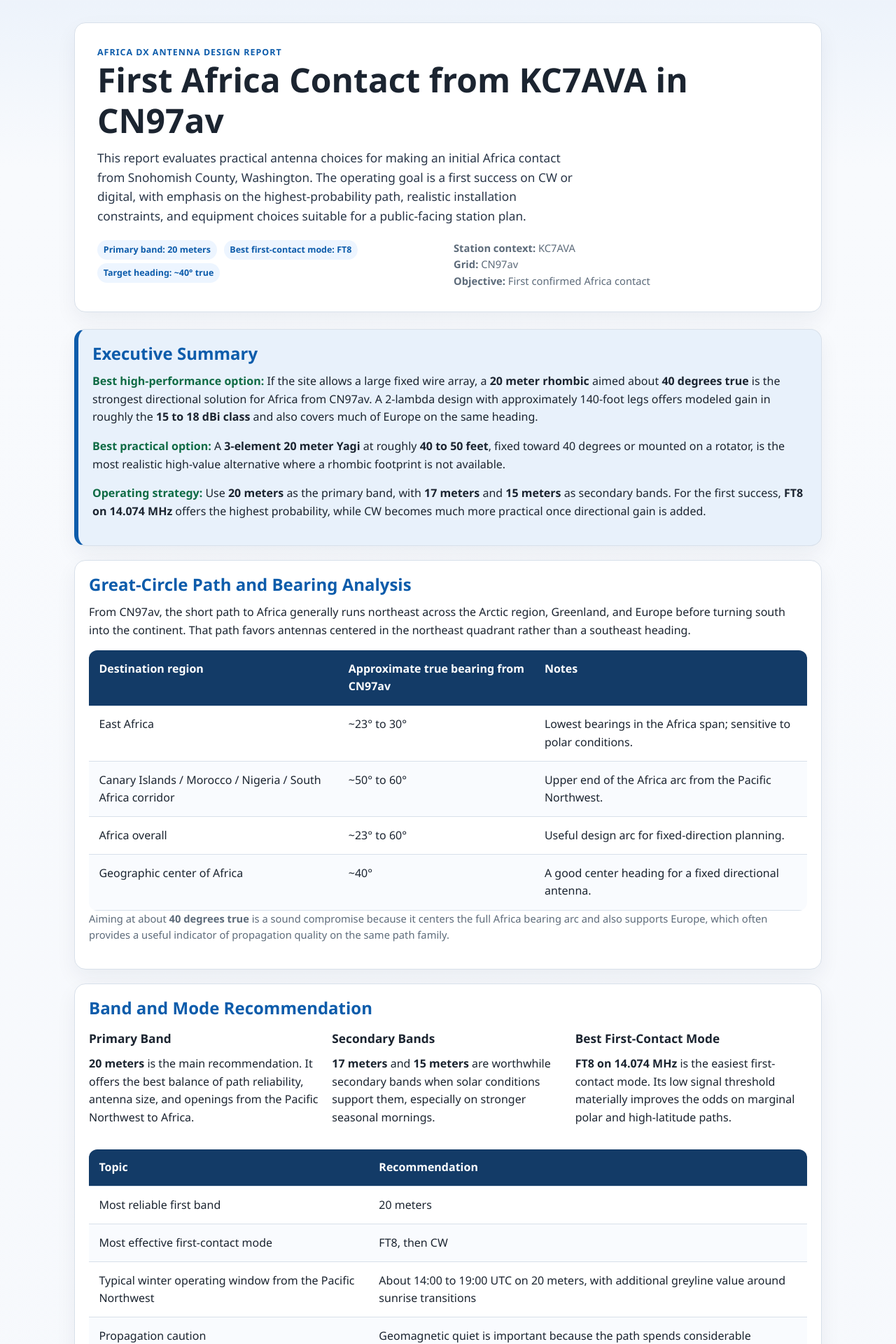
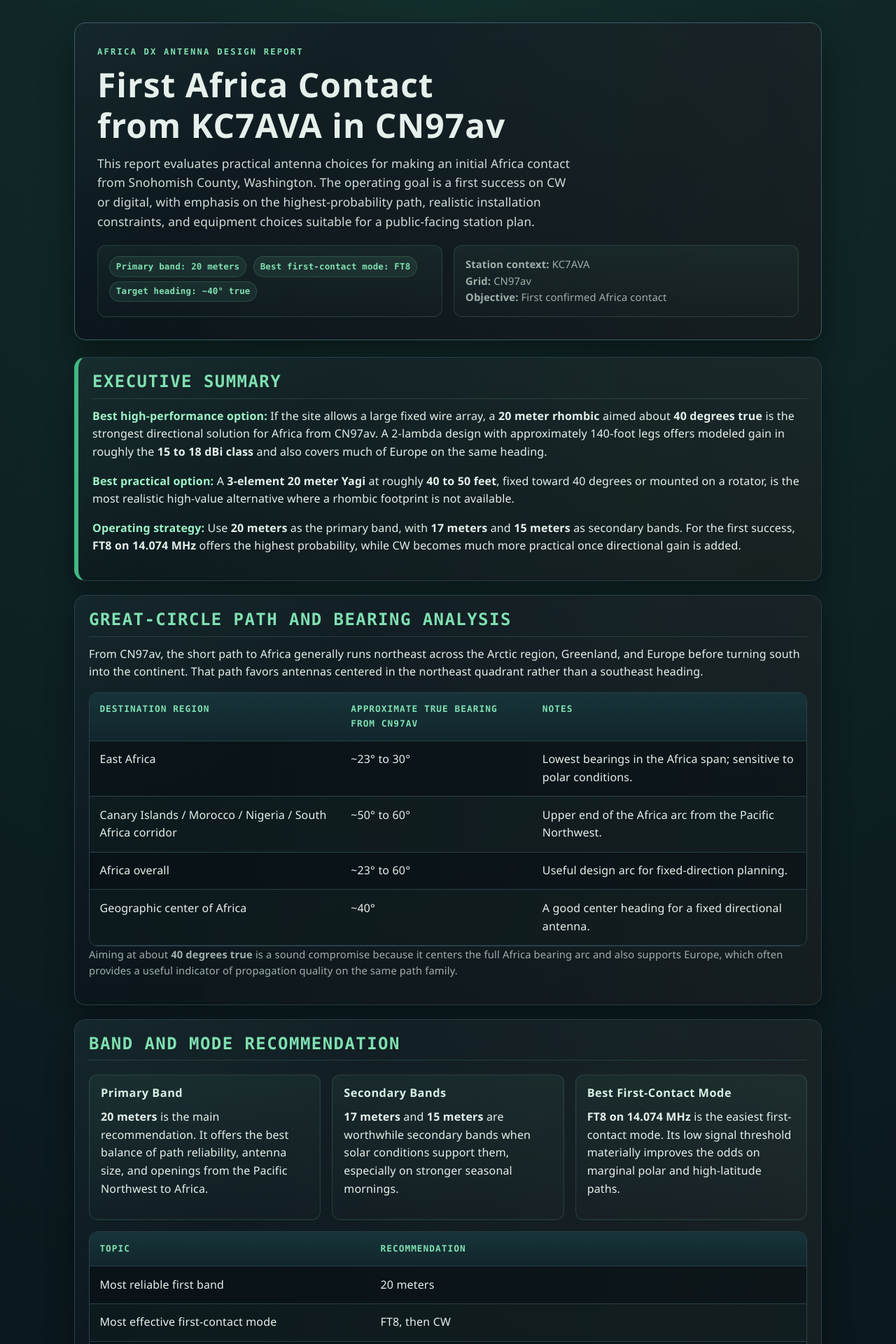
Before and after one commit to Treit/treit.github.io, a Jekyll site: the page misc/radio/africa-dx-antenna-report.html, which Jekyll copies as it is, in a window 1280 px wide. Shown: the top 1920 px of the page at 70% size. Built offline with Jekyll 4.4.1, drawn with Linux system fonts in a browser that asks for light colours.

Commit message:
Refresh ham radio report styling

```diff
--- a/misc/radio/africa-dx-antenna-report.html
+++ b/misc/radio/africa-dx-antenna-report.html
@@ -6,54 +6,109 @@
 <title>Africa DX Antenna Design Report | KC7AVA | CN97av</title>
 <style>
   :root {
-    --bg: #f3f6fb;
-    --panel: #ffffff;
-    --ink: #1b2430;
-    --muted: #5d6b7a;
-    --accent: #0d5cab;
-    --accent-soft: #e8f1fb;
-    --line: #d8e0ea;
-    --good: #0f6b45;
-    --warn: #7a4f00;
+    --bg: #061017;
+    --panel: #0c171d;
+    --panel-soft: #101e25;
+    --ink: #e6f0eb;
+    --muted: #9fb0aa;
+    --accent: #7fe0b1;
+    --accent-strong: #42b883;
+    --accent-soft: rgba(127, 224, 177, 0.12);
+    --line: #29404a;
+    --line-strong: #3b5d66;
+    --good: #9ef3c8;
+    --warn: #f4bf75;
+    --shadow: 0 18px 38px rgba(0, 0, 0, 0.34);
   }
   * { box-sizing: border-box; }
   body {
     margin: 0;
-    font-family: "Segoe UI", Arial, sans-serif;
-    background: linear-gradient(180deg, #edf3fb 0%, #f8fafd 240px, #f3f6fb 100%);
+    font-family: "Segoe UI", Tahoma, Arial, sans-serif;
+    background:
+      radial-gradient(circle at top, rgba(66, 184, 131, 0.16) 0%, rgba(66, 184, 131, 0.08) 18%, transparent 42%),
+      linear-gradient(180deg, #0a141b 0%, #061017 100%);
     color: var(--ink);
     line-height: 1.6;
+    letter-spacing: 0.01em;
+    position: relative;
+  }
+  body::before {
+    content: "";
+    position: fixed;
+    inset: 0;
+    pointer-events: none;
+    background:
+      repeating-linear-gradient(0deg, rgba(127, 224, 177, 0.045) 0, rgba(127, 224, 177, 0.045) 1px, transparent 1px, transparent 64px),
+      repeating-linear-gradient(90deg, rgba(127, 224, 177, 0.035) 0, rgba(127, 224, 177, 0.035) 1px, transparent 1px, transparent 64px);
+    opacity: 0.32;
   }
   .page {
     max-width: 1100px;
     margin: 0 auto;
     padding: 2rem 1rem 3rem;
+    position: relative;
+    z-index: 1;
   }
   .hero, .card, .callout, footer {
-    background: var(--panel);
+    position: relative;
+    overflow: hidden;
+    background: linear-gradient(180deg, rgba(16, 30, 37, 0.98) 0%, rgba(12, 23, 29, 0.98) 100%);
     border: 1px solid var(--line);
     border-radius: 16px;
-    box-shadow: 0 12px 30px rgba(16, 38, 66, 0.06);
+    box-shadow: var(--shadow);
+  }
+  .hero::before, .card::before, .callout::before, footer::before {
+    content: "";
+    position: absolute;
+    inset: 0;
+    pointer-events: none;
+    background:
+      linear-gradient(135deg, rgba(127, 224, 177, 0.1) 0%, transparent 28%),
+      linear-gradient(90deg, transparent 0%, rgba(244, 191, 117, 0.08) 100%);
+    opacity: 0.55;
   }
   .hero {
     padding: 2rem;
     margin-bottom: 1.5rem;
+    border-color: var(--line-strong);
+    box-shadow: 0 22px 48px rgba(0, 0, 0, 0.42);
+  }
+  .hero > *, .card > *, .callout > *, footer > * {
+    position: relative;
+    z-index: 1;
   }
   .eyebrow {
     color: var(--accent);
     text-transform: uppercase;
-    letter-spacing: 0.08em;
-    font-size: 0.78rem;
+    letter-spacing: 0.18em;
+    font-size: 0.76rem;
     font-weight: 700;
+    font-family: Consolas, "Courier New", monospace;
+    margin-bottom: 0.5rem;
   }
   h1, h2, h3 { line-height: 1.2; margin: 0 0 0.75rem; }
-  h1 { font-size: clamp(2rem, 4vw, 3rem); }
-  h2 { font-size: 1.5rem; color: var(--accent); margin-top: 0; }
-  h3 { font-size: 1.08rem; }
+  h1 {
+    font-size: clamp(2rem, 4vw, 3rem);
+    letter-spacing: 0.02em;
+    text-wrap: balance;
+  }
+  h2 {
+    font-size: 1.5rem;
+    color: var(--accent);
+    margin-top: 0;
+    letter-spacing: 0.06em;
+    text-transform: uppercase;
+    font-family: Consolas, "Courier New", monospace;
+  }
+  h3 {
+    font-size: 1.02rem;
+    color: #d7efe4;
+    letter-spacing: 0.03em;
+  }
   p { margin: 0 0 1rem; }
   .lead {
     font-size: 1.08rem;
-    color: #293648;
+    color: #d1ddd8;
     max-width: 70ch;
   }
   .grid {
@@ -62,30 +117,48 @@
     gap: 1rem;
     margin-top: 1.25rem;
   }
+  .grid > div {
+    padding: 0.95rem 1rem;
+    border: 1px solid rgba(127, 224, 177, 0.14);
+    border-radius: 12px;
+    background: linear-gradient(180deg, rgba(127, 224, 177, 0.06) 0%, rgba(255, 255, 255, 0.01) 100%);
+    box-shadow: inset 0 0 0 1px rgba(255, 255, 255, 0.02);
+  }
   .card, .callout {
     padding: 1.25rem;
     margin-bottom: 1.25rem;
   }
+  .card > h2:first-child,
+  .callout > h2:first-child {
+    padding-bottom: 0.55rem;
+    border-bottom: 1px solid rgba(127, 224, 177, 0.16);
+  }
   .callout {
-    background: var(--accent-soft);
-    border-left: 6px solid var(--accent);
+    background:
+      linear-gradient(180deg, rgba(18, 35, 39, 0.98) 0%, rgba(14, 28, 32, 0.98) 100%);
+    border-left: 6px solid var(--accent-strong);
   }
   .tag {
     display: inline-block;
     padding: 0.24rem 0.55rem;
     border-radius: 999px;
-    background: #edf5ff;
+    background: rgba(127, 224, 177, 0.08);
     color: var(--accent);
     font-size: 0.78rem;
     font-weight: 700;
     margin: 0 0.35rem 0.35rem 0;
+    border: 1px solid rgba(127, 224, 177, 0.18);
+    font-family: Consolas, "Courier New", monospace;
   }
   table {
     width: 100%;
-    border-collapse: collapse;
+    border-collapse: separate;
+    border-spacing: 0;
     margin: 1rem 0 0;
     overflow: hidden;
     border-radius: 12px;
+    border: 1px solid var(--line);
+    background: rgba(5, 12, 16, 0.5);
   }
   th, td {
     text-align: left;
@@ -94,16 +167,27 @@
     vertical-align: top;
   }
   th {
-    background: #133b67;
-    color: white;
+    background: linear-gradient(180deg, #17343a 0%, #11262c 100%);
+    color: var(--accent);
     font-weight: 700;
+    text-transform: uppercase;
+    letter-spacing: 0.08em;
+    font-size: 0.8rem;
+    font-family: Consolas, "Courier New", monospace;
   }
   tr:nth-child(even) td {
-    background: #f9fbfe;
+    background: rgba(127, 224, 177, 0.04);
   }
   ul {
     margin: 0.5rem 0 0;
     padding-left: 1.2rem;
+  }
+  ol {
+    margin: 0.75rem 0 0;
+    padding-left: 1.35rem;
+  }
+  li + li {
+    margin-top: 0.35rem;
   }
   .small {
     color: var(--muted);
@@ -119,13 +203,17 @@
   }
   .diagram {
     margin: 1.25rem 0 0;
+    padding: 1rem;
+    background: linear-gradient(180deg, rgba(7, 14, 18, 0.8) 0%, rgba(4, 10, 13, 0.92) 100%);
+    border: 1px solid var(--line);
+    border-radius: 16px;
   }
   .diagram svg {
     width: 100%;
     height: auto;
     display: block;
-    background: #f9fbfe;
-    border: 1px solid var(--line);
+    background: #eff5ef;
+    border: 1px solid #b6c7ba;
     border-radius: 12px;
   }
   .diagram figcaption {
@@ -135,10 +223,13 @@
     padding: 1rem 1.25rem;
     color: var(--muted);
     font-size: 0.92rem;
+    border-top: 1px solid var(--line-strong);
   }
   @media (max-width: 720px) {
     .hero, .card, .callout, footer { border-radius: 12px; }
     th, td { padding: 0.7rem; }
+    .diagram { padding: 0.75rem; }
+    body::before { opacity: 0.2; }
   }
 </style>
 </head>
@@ -306,78 +397,78 @@
           <desc id="rhombic-diagram-desc">Plan-view diagram showing a four-leg rhombic with the feedpoint at the near end, a terminating resistor at the far end, approximate dimensions, and a northeast heading note for the favored Africa path.</desc>
           <defs>
             <marker id="arrow-blue" markerWidth="12" markerHeight="12" refX="10" refY="6" orient="auto">
-              <path d="M0,0 L12,6 L0,12 z" fill="#0d5cab" />
+              <path d="M0,0 L12,6 L0,12 z" fill="#17766e" />
             </marker>
             <marker id="arrow-green" markerWidth="12" markerHeight="12" refX="10" refY="6" orient="auto">
-              <path d="M0,0 L12,6 L0,12 z" fill="#0f6b45" />
+              <path d="M0,0 L12,6 L0,12 z" fill="#1f8a5c" />
             </marker>
             <marker id="arrow-muted" markerWidth="10" markerHeight="10" refX="8" refY="5" orient="auto">
-              <path d="M0,0 L10,5 L0,10 z" fill="#5d6b7a" />
+              <path d="M0,0 L10,5 L0,10 z" fill="#5f6d70" />
             </marker>
           </defs>
 
-          <rect x="150" y="138" width="640" height="332" rx="18" fill="none" stroke="#5d6b7a" stroke-width="2" stroke-dasharray="10 8" />
-          <text x="470" y="122" text-anchor="middle" font-size="18" fill="#5d6b7a" font-weight="700">Approximate site envelope ~130 ft × 275 ft</text>
+          <rect x="150" y="138" width="640" height="332" rx="18" fill="none" stroke="#5f6d70" stroke-width="2" stroke-dasharray="10 8" />
+          <text x="470" y="122" text-anchor="middle" font-size="18" fill="#5f6d70" font-weight="700">Approximate site envelope ~130 ft × 275 ft</text>
 
-          <polygon points="220,304 405,190 700,304 405,418" fill="#e8f1fb" stroke="#0d5cab" stroke-width="4" />
+          <polygon points="220,304 405,190 700,304 405,418" fill="#e1efe7" stroke="#17766e" stroke-width="4" />
 
-          <line x1="220" y1="304" x2="405" y2="190" stroke="#0d5cab" stroke-width="4" />
-          <line x1="405" y1="190" x2="700" y2="304" stroke="#0d5cab" stroke-width="4" />
-          <line x1="700" y1="304" x2="405" y2="418" stroke="#0d5cab" stroke-width="4" />
-          <line x1="405" y1="418" x2="220" y2="304" stroke="#0d5cab" stroke-width="4" />
+          <line x1="220" y1="304" x2="405" y2="190" stroke="#17766e" stroke-width="4" />
+          <line x1="405" y1="190" x2="700" y2="304" stroke="#17766e" stroke-width="4" />
+          <line x1="700" y1="304" x2="405" y2="418" stroke="#17766e" stroke-width="4" />
+          <line x1="405" y1="418" x2="220" y2="304" stroke="#17766e" stroke-width="4" />
 
-          <circle cx="220" cy="304" r="8" fill="#0d5cab" />
-          <circle cx="700" cy="304" r="8" fill="#7a4f00" />
-          <circle cx="405" cy="190" r="7" fill="#0d5cab" />
-          <circle cx="405" cy="418" r="7" fill="#0d5cab" />
+          <circle cx="220" cy="304" r="8" fill="#17766e" />
+          <circle cx="700" cy="304" r="8" fill="#a56a15" />
+          <circle cx="405" cy="190" r="7" fill="#17766e" />
+          <circle cx="405" cy="418" r="7" fill="#17766e" />
 
-          <line x1="98" y1="284" x2="210" y2="304" stroke="#1b2430" stroke-width="3" marker-end="url(#arrow-muted)" />
-          <text x="40" y="262" font-size="18" fill="#1b2430" font-weight="700">Feedpoint</text>
-          <text x="40" y="286" font-size="16" fill="#5d6b7a">Balanced feed / match</text>
+          <line x1="98" y1="284" x2="210" y2="304" stroke="#243139" stroke-width="3" marker-end="url(#arrow-muted)" />
+          <text x="40" y="262" font-size="18" fill="#243139" font-weight="700">Feedpoint</text>
+          <text x="40" y="286" font-size="16" fill="#5f6d70">Balanced feed / match</text>
 
-          <line x1="692" y1="278" x2="716" y2="278" stroke="#7a4f00" stroke-width="4" />
-          <line x1="716" y1="268" x2="728" y2="288" stroke="#7a4f00" stroke-width="4" />
-          <line x1="728" y1="268" x2="740" y2="288" stroke="#7a4f00" stroke-width="4" />
-          <line x1="740" y1="278" x2="764" y2="278" stroke="#7a4f00" stroke-width="4" />
-          <line x1="700" y1="304" x2="764" y2="304" stroke="#7a4f00" stroke-width="3" />
-          <line x1="744" y1="278" x2="820" y2="240" stroke="#7a4f00" stroke-width="2" />
-          <text x="828" y="232" font-size="18" fill="#7a4f00" font-weight="700">Termination</text>
-          <text x="828" y="256" font-size="16" fill="#5d6b7a">~550–600 Ω resistor</text>
-          <text x="828" y="278" font-size="16" fill="#5d6b7a">Non-inductive</text>
+          <line x1="692" y1="278" x2="716" y2="278" stroke="#a56a15" stroke-width="4" />
+          <line x1="716" y1="268" x2="728" y2="288" stroke="#a56a15" stroke-width="4" />
+          <line x1="728" y1="268" x2="740" y2="288" stroke="#a56a15" stroke-width="4" />
+          <line x1="740" y1="278" x2="764" y2="278" stroke="#a56a15" stroke-width="4" />
+          <line x1="700" y1="304" x2="764" y2="304" stroke="#a56a15" stroke-width="3" />
+          <line x1="744" y1="278" x2="820" y2="240" stroke="#a56a15" stroke-width="2" />
+          <text x="828" y="232" font-size="18" fill="#a56a15" font-weight="700">Termination</text>
+          <text x="828" y="256" font-size="16" fill="#5f6d70">~550–600 Ω resistor</text>
+          <text x="828" y="278" font-size="16" fill="#5f6d70">Non-inductive</text>
 
-          <line x1="712" y1="304" x2="874" y2="304" stroke="#0f6b45" stroke-width="5" marker-end="url(#arrow-green)" />
-          <text x="730" y="346" font-size="19" fill="#0f6b45" font-weight="700">Main lobe / favored direction</text>
-          <text x="730" y="370" font-size="16" fill="#5d6b7a">Toward Africa and Europe on the NE path</text>
+          <line x1="712" y1="304" x2="874" y2="304" stroke="#1f8a5c" stroke-width="5" marker-end="url(#arrow-green)" />
+          <text x="730" y="346" font-size="19" fill="#1f8a5c" font-weight="700">Main lobe / favored direction</text>
+          <text x="730" y="370" font-size="16" fill="#5f6d70">Toward Africa and Europe on the NE path</text>
 
-          <line x1="316" y1="248" x2="244" y2="200" stroke="#0d5cab" stroke-width="2" />
-          <text x="176" y="194" font-size="17" fill="#0d5cab" font-weight="700">Upper leg ~140 ft</text>
-          <line x1="316" y1="360" x2="244" y2="408" stroke="#0d5cab" stroke-width="2" />
-          <text x="176" y="430" font-size="17" fill="#0d5cab" font-weight="700">Lower leg ~140 ft</text>
-          <line x1="492" y1="224" x2="612" y2="164" stroke="#0d5cab" stroke-width="2" />
-          <text x="620" y="158" font-size="17" fill="#0d5cab" font-weight="700">Opposite legs ~140 ft each</text>
+          <line x1="316" y1="248" x2="244" y2="200" stroke="#17766e" stroke-width="2" />
+          <text x="176" y="194" font-size="17" fill="#17766e" font-weight="700">Upper leg ~140 ft</text>
+          <line x1="316" y1="360" x2="244" y2="408" stroke="#17766e" stroke-width="2" />
+          <text x="176" y="430" font-size="17" fill="#17766e" font-weight="700">Lower leg ~140 ft</text>
+          <line x1="492" y1="224" x2="612" y2="164" stroke="#17766e" stroke-width="2" />
+          <text x="620" y="158" font-size="17" fill="#17766e" font-weight="700">Opposite legs ~140 ft each</text>
 
-          <line x1="220" y1="486" x2="700" y2="486" stroke="#5d6b7a" stroke-width="2" marker-start="url(#arrow-muted)" marker-end="url(#arrow-muted)" />
-          <line x1="220" y1="468" x2="220" y2="504" stroke="#5d6b7a" stroke-width="2" />
-          <line x1="700" y1="468" x2="700" y2="504" stroke="#5d6b7a" stroke-width="2" />
-          <text x="460" y="479" text-anchor="middle" font-size="17" fill="#5d6b7a" font-weight="700">Long axis ~253 ft</text>
+          <line x1="220" y1="486" x2="700" y2="486" stroke="#5f6d70" stroke-width="2" marker-start="url(#arrow-muted)" marker-end="url(#arrow-muted)" />
+          <line x1="220" y1="468" x2="220" y2="504" stroke="#5f6d70" stroke-width="2" />
+          <line x1="700" y1="468" x2="700" y2="504" stroke="#5f6d70" stroke-width="2" />
+          <text x="460" y="479" text-anchor="middle" font-size="17" fill="#5f6d70" font-weight="700">Long axis ~253 ft</text>
 
-          <line x1="372" y1="190" x2="372" y2="418" stroke="#5d6b7a" stroke-width="2" marker-start="url(#arrow-muted)" marker-end="url(#arrow-muted)" />
-          <line x1="358" y1="190" x2="386" y2="190" stroke="#5d6b7a" stroke-width="2" />
-          <line x1="358" y1="418" x2="386" y2="418" stroke="#5d6b7a" stroke-width="2" />
-          <text x="352" y="312" text-anchor="end" font-size="17" fill="#5d6b7a" font-weight="700">Max width ~118 ft</text>
+          <line x1="372" y1="190" x2="372" y2="418" stroke="#5f6d70" stroke-width="2" marker-start="url(#arrow-muted)" marker-end="url(#arrow-muted)" />
+          <line x1="358" y1="190" x2="386" y2="190" stroke="#5f6d70" stroke-width="2" />
+          <line x1="358" y1="418" x2="386" y2="418" stroke="#5f6d70" stroke-width="2" />
+          <text x="352" y="312" text-anchor="end" font-size="17" fill="#5f6d70" font-weight="700">Max width ~118 ft</text>
 
-          <circle cx="176" cy="88" r="58" fill="#ffffff" stroke="#d8e0ea" stroke-width="2" />
-          <line x1="176" y1="132" x2="176" y2="48" stroke="#1b2430" stroke-width="3" marker-end="url(#arrow-muted)" />
-          <line x1="176" y1="88" x2="219" y2="88" stroke="#1b2430" stroke-width="2" />
-          <line x1="176" y1="88" x2="204" y2="55" stroke="#0d5cab" stroke-width="4" marker-end="url(#arrow-blue)" />
-          <text x="170" y="43" font-size="18" fill="#1b2430" font-weight="700">N</text>
-          <text x="224" y="93" font-size="18" fill="#1b2430" font-weight="700">E</text>
-          <text x="236" y="60" font-size="17" fill="#0d5cab" font-weight="700">~40° true</text>
-          <text x="236" y="82" font-size="15" fill="#5d6b7a">Aim rhombic centerline NE</text>
-          <text x="236" y="102" font-size="15" fill="#5d6b7a">from CN97av</text>
+          <circle cx="176" cy="88" r="58" fill="#fbfcf8" stroke="#bcc8be" stroke-width="2" />
+          <line x1="176" y1="132" x2="176" y2="48" stroke="#243139" stroke-width="3" marker-end="url(#arrow-muted)" />
+          <line x1="176" y1="88" x2="219" y2="88" stroke="#243139" stroke-width="2" />
+          <line x1="176" y1="88" x2="204" y2="55" stroke="#17766e" stroke-width="4" marker-end="url(#arrow-blue)" />
+          <text x="170" y="43" font-size="18" fill="#243139" font-weight="700">N</text>
+          <text x="224" y="93" font-size="18" fill="#243139" font-weight="700">E</text>
+          <text x="236" y="60" font-size="17" fill="#17766e" font-weight="700">~40° true</text>
+          <text x="236" y="82" font-size="15" fill="#5f6d70">Aim rhombic centerline NE</text>
+          <text x="236" y="102" font-size="15" fill="#5f6d70">from CN97av</text>
 
-          <text x="470" y="548" text-anchor="middle" font-size="18" fill="#1b2430" font-weight="700">Plan view for the report&apos;s recommended 20 meter rhombic</text>
-          <text x="470" y="573" text-anchor="middle" font-size="15" fill="#5d6b7a">Dimensions are approximate and should be adjusted to the actual supports, wire height, and property geometry.</text>
+          <text x="470" y="548" text-anchor="middle" font-size="18" fill="#243139" font-weight="700">Plan view for the report&apos;s recommended 20 meter rhombic</text>
+          <text x="470" y="573" text-anchor="middle" font-size="15" fill="#5f6d70">Dimensions are approximate and should be adjusted to the actual supports, wire height, and property geometry.</text>
         </svg>
         <figcaption class="small">Inline diagram of the recommended terminated rhombic: four roughly 140-foot legs, about 253 feet on the long axis and about 118 feet at maximum width, with a practical site envelope of roughly 130 by 275 feet. A support height around 35 to 50 feet is preferred, while about 25 to 30 feet is still workable on constrained sites. Keep the long axis centered near 40° true from CN97av for the report&apos;s northeast Africa path concept.</figcaption>
       </figure>
```
